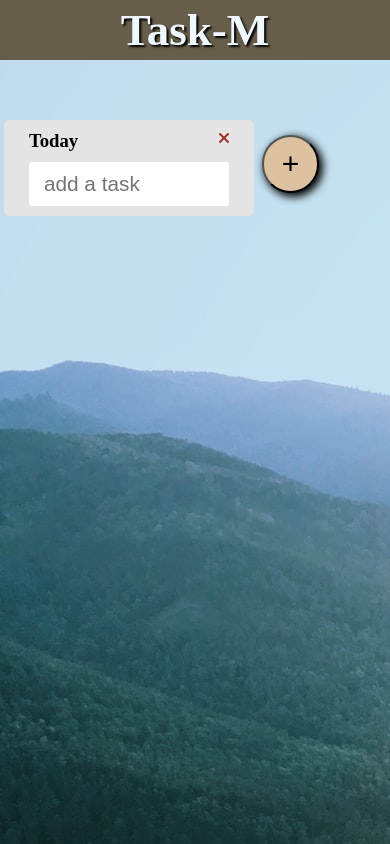
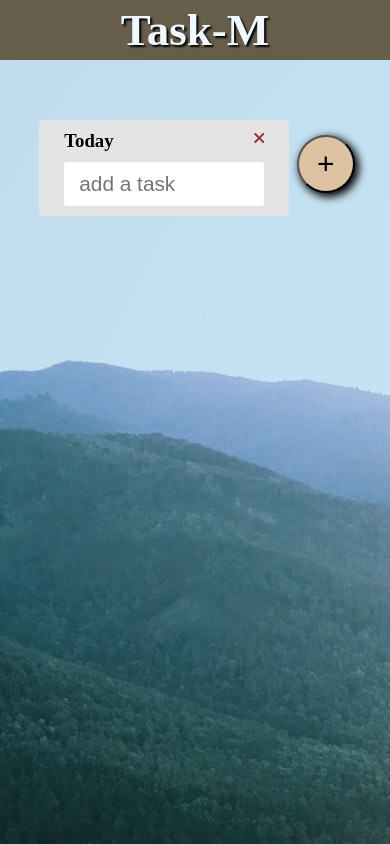
Before and after one commit to yuji-inoguchi/Task-M_react, a React (Create React App) app: page / in a window 390 px wide. Built offline with nearby package versions, Linux system fonts and the light colour scheme.

Commit message:
DropDragAdd

```diff
--- a/src/index.css
+++ b/src/index.css
@@ -24,6 +24,7 @@ header {
   background-repeat: no-repeat;
   height: 100vh;
 }
+
 
 .taskCard {
   width: 250px;
@@ -116,3 +117,10 @@ header {
   font-size: 16px;
   color: rgb(158, 46, 46);
 }
+
+
+@media screen and (max-width:750px) {
+  .taskCardsArea {
+    justify-content: center;
+  }
+}
```
